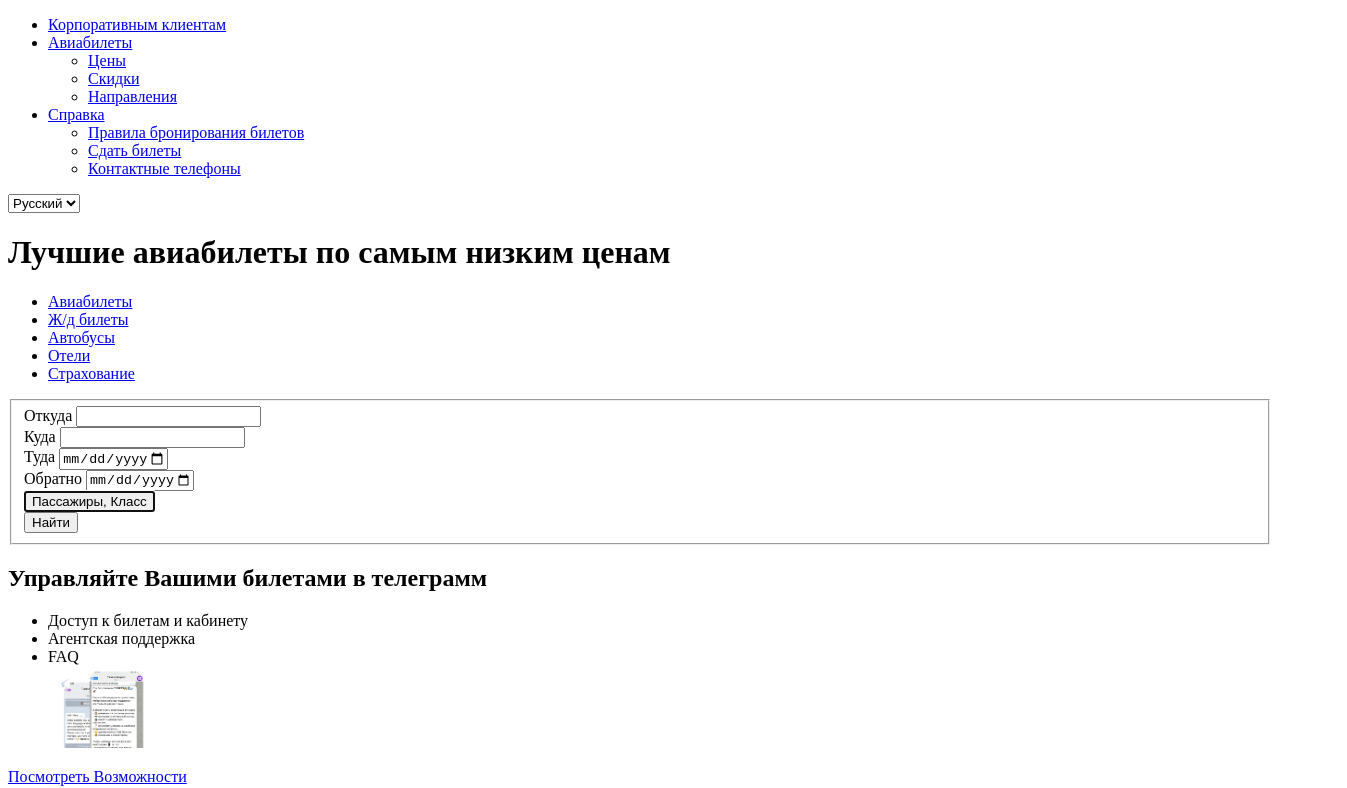
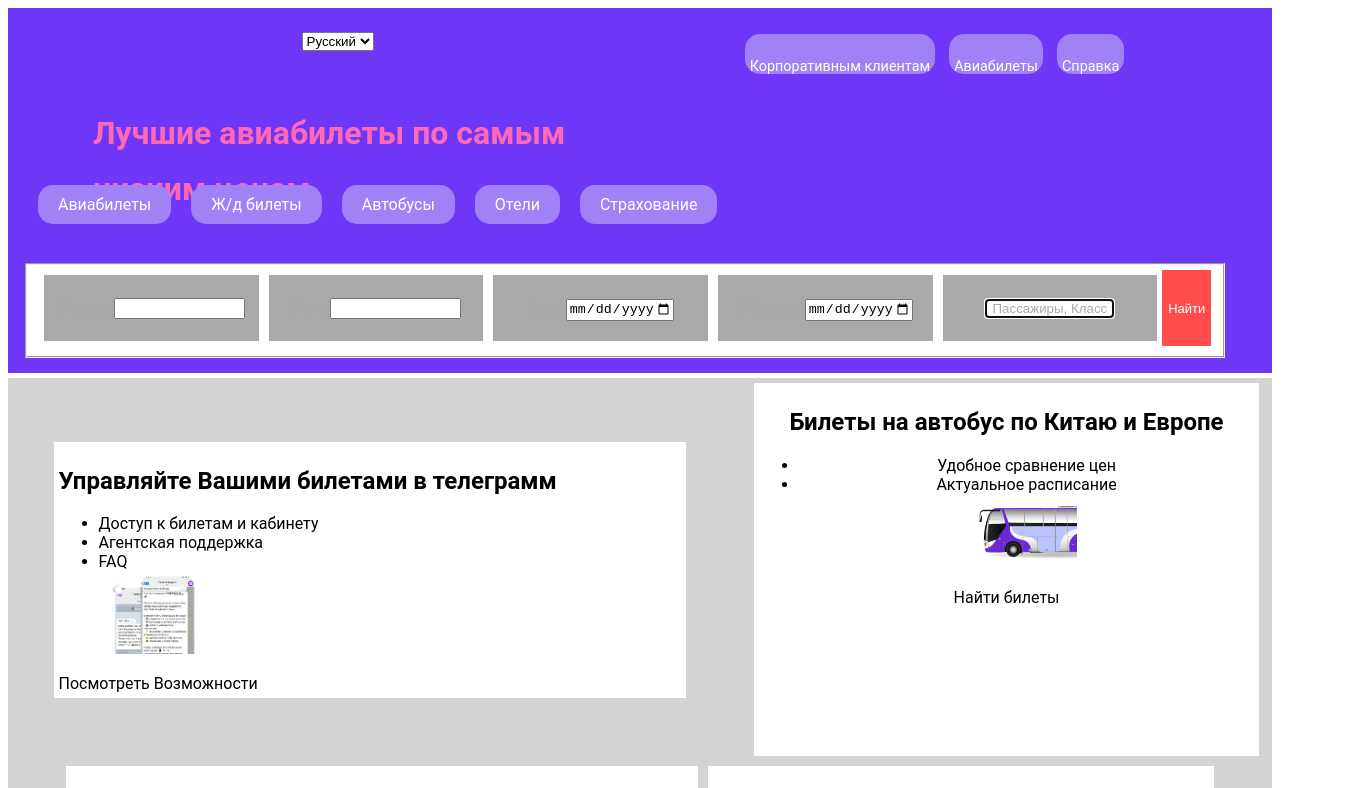
Before and after one commit to antonBuldygin/javarush-project-1, a website: page index.html in a window 1280 px wide. Shown: the top 788 px of the page, 1347 px wide, since content can reach past the window. Drawn offline with Linux system fonts and the light colour scheme.

Commit message:
1st commit with styles

```diff
--- a/css/styles.css
+++ b/css/styles.css
@@ -0,0 +1,229 @@
+body {
+      font-family: 'Roboto', 'Inter', sans-serif;
+}
+div {
+      text-align: center;
+      box-sizing: border-box;
+      /*border: solid 1px red;*/
+      margin: 5px;
+      padding: 5px;
+}
+a {
+      color: #000;
+      text-decoration: none;
+      cursor: cell;
+}
+main {
+      display: flex;
+      background-color: lightgrey;
+      flex-wrap: wrap;
+      width: 100%;
+      /*justify-content: space-around;*/
+      justify-content: center;
+      /*justify-content: space-evenly;*/
+}
+.menu_block h1 {
+      text-align: start;
+      margin-left: 80px;
+}
+.menu_block, .top-menu { width: 100%;
+      margin-left: 0%;
+}
+/*main div {*/
+/*    !*flex: 1 1 calc(33.333% - 20px);*!*/
+/*}*/
+main #manage {
+      background-color: #FFFFFF;
+      width: 50%;
+      margin-left: 3%;
+}
+main #tickets {background-color: #FFFFFF;
+      width: 40%;
+}
+main #destinations {background-color: #FFFFFF;
+      width: 50%;
+}
+main #top-10-airlines {background-color: #FFFFFF;
+      width: 40%;
+}
+main #hot-tickets {
+      background-color: #FFFFFF;
+      width: 50%;
+}
+main #faq {width: 40%;
+      height: 20%;
+      background-color: #FFFFFF;}
+main #proposals {width: 40%;
+      height: 20%;
+      background-color: #FFFFFF; }
+footer {
+      background-color: #FAFAFA;
+}
+footer ul {
+      text-align: left;
+      list-style-type: none;
+}
+.footer-content {
+      display: flex;
+}
+.low-images {
+      width: 90%;
+      justify-content: stretch;
+      display: flex;
+}
+.top-images {
+      width: 90%;
+      justify-content: stretch; /* горизонтальное центрирование */
+      /*align-items: center; /*/
+      display: flex;
+}
+#header {
+      /*display: flex;*/
+      left: 0;
+      line-height: 3.5em;
+      top: 0;
+      width: 100%;
+      background-color: #6E36F7;
+}
+#header .list_of_options {
+      display: flex;
+      /*flex-direction: column;*/
+      justify-content: flex-start; /* Распределение элементов с равными промежутками */
+      padding: 10px;
+}
+
+.nav-item {
+      color: white;
+      /*text-decoration: none;*/
+      padding: 10px 20px;
+      background-color: #a182f6;
+
+      border-radius: 15px;
+}
+.nav-item:hover {
+      background-color: #5e488d;
+}
+#header .list_of_options a {
+      color: #FFFFFF;
+}
+#header .find {
+      background-color: #FF4D4D;
+      border: #FFFFFF;
+      font-size: 13px;
+      color: #FFFFFF;
+}
+#header .navmenu a {
+      color: #FFFFFF
+}
+.navmenu #language {
+      background-color: #6E36F7;
+      color: #FFFFFF
+}
+/*.menu_block .links {*/
+/*      align-content: stretch;*/
+/*      width: 100%;*/
+/*      box-sizing: border-box;*/
+/*}*/
+.menu_block h1 {
+      width: 100%;
+      color: hotpink;
+      height: 30px;
+}
+p, td {text-align: justify;
+      margin: 5%;
+}
+td, th {text-align: left;
+      margin: 5%;
+}
+#manage {text-align: left;
+      margin: 5%;}
+#header #search-form fieldset {
+      display: flex;
+      width: 95%;
+      color: darkgray;
+      background-color: #FFFFFF;
+}
+#header .city-from-menu, .city-to-menu, .data-to-menu, .data-from-menu, .passenger-menu {
+      /*flex: 1 1 calc(33.333% - 20px);*/
+      height: 10%;
+      width: 20%;
+      background-color: darkgray;
+}
+#header #cities, #cities_to {
+      width: 60%;
+}
+.passengers-button {
+      color: darkgray;
+      background-color: #FFFFFF;
+      border: #FFFFFF;
+}
+#header ul li {
+      display: inline-block;
+      padding: 5px;
+      margin: 5px;
+      height: 10%;
+}
+#header ul li:hover {
+      background-color: #a182f6;
+}
+.partners-programm {color: rgba(7, 7, 245, 0.84);
+      border: solid 1px rgba(7, 7, 245, 0.84);
+      text-align: center;
+      padding: 14px;
+      height: 50px;
+      border-radius: 5px;
+      /*vertical-align: middle;*/
+}
+
+
+/*| Navigation |*/
+
+#navv{
+      /*background: #334; !* Задаем основной фон меню *!*/
+      padding: 0 3%; /* Задаем внутренние отступы */
+      float: right;
+      margin-right: 100px;
+
+}
+
+#navv ul {
+      list-style: none; /* Убираем маркер для элементов списка */
+}
+
+#navv ul li {
+      background: #a182f6;
+      display:inline-block;/*Выстраиваем пункты меню в ряд по горизонтали */
+      border-radius: 15px;
+}
+
+#navv ul li a {
+      display:block; /* Настраиваем оформление пунктов меню */
+      /*padding: 1px 10px;*/
+      font-size: .9em;
+      color: #FFFFFF;
+      /*letter-spacing: 1px;*/
+      /*text-decoration: none;*/
+      /*text-transform: uppercase;*/
+      /*border-top: 1px solid #445;*/
+      height: 30px;
+
+
+}
+
+#navv ul li:hover {
+      background: #5e488d; /* Меняем фон пункта меню при наведении указателя мыши */
+}
+
+#navv ul li ul {
+      display: none; /* Прячем пункты выпадающего блока меню */
+      position:absolute;
+      background: #a182f6; /* Задаем фон выпадающего блока меню */
+}
+
+#navv ul li:hover ul {
+      display:block; /* Отображаем подменю при наведении мыши */
+}
+
+#navv ul li ul li {
+      display:block; /* Выстраиваем по вертикали пункты выпадающего меню */
+}
--- a/index.html
+++ b/index.html
@@ -10,28 +10,28 @@
 <body>
 <header id="header">
 	<div class="top-menu">
-		<nav class="navmenu">
-			<ul>
-				<li class="corporate_clients">
-					<a href="#home">Корпоративным клиентам</a>
-				</li>
-				<li class="sub-menu">
-					<a href="#about">Авиабилеты</a>
+		<nav id="navv">
 			<ul>
 				<li>
-							<a href="#blog.html">Цены</a>
+					<a href="#/">Корпоративным клиентам</a>
 				</li>
 				<li>
-							<a href="#blog-post.html">Скидки</a>
+					<a href="#">Авиабилеты</a>
+					<ul>
+						<li>
+							<a href="#/about">Цены</a>
 						</li>
 						<li>
-							<a href="#portfolio-post.html">Направления</a>
+							<a href="#/history">Скидки</a>
+						</li>
+						<li>
+							<a href="#/privacy-policy">Направления</a>
 						</li>
 					</ul>
 				</li>
-				<li class="sub-menu">
-					<a href="#help">Справка</a>
-					<ul>
+				<li>
+					<a href="/sitemap">Справка</a>
+					<ul class="second">
 						<li>
 							<a href="#blog.html">Правила бронирования билетов</a>
 						</li>
@@ -44,6 +44,7 @@
 					</ul>
 				</li>
 			</ul>
+		</nav>
 		<select id='language' name="language">
 			<option value="ru">Русский</option>
 			<option value="en">English</option>
@@ -54,30 +55,34 @@
 	<div class="menu_block">
 		<h1>Лучшие авиабилеты по самым низким ценам</h1>
 		<div class="list_of_options">
-			<nav class="links">
-				<ul>
-					<li>
-						<a href="#airtickets">Авиабилеты</a>
-					</li>
-					<li>
-						<a href="#railtickets">Ж/д билеты</a>
-					</li>
-					<li>
-						<a href="#buses">Автобусы</a>
-					</li>
-					<li>
-						<a href="#hotels">Отели</a>
-					</li>
-					<li>
-						<a href="#insuarance">Страхование</a>
-					</li>
-				</ul>
-			</nav>
+			<!--			<nav class="links">-->
+			<!--				<ul>-->
+			<div>
+				<a href="https://javarush.com/quests/lectures/ru.javarush.web.core.lecture.level09.lecture06"
+				   target='_blank' class="nav-item">Авиабилеты
+				</a>
+			</div>
+			<div>
+				<a href="https://javarush.com/quests/lectures/ru.javarush.web.core.lecture.level09.lecture06"
+				   target='_blank' class="nav-item">Ж/д билеты
+				</a>
+			</div>
+			<div>
+				<a href="#buses" class="nav-item">Автобусы</a>
+			</div>
+			<div>
+				<a href="#hotels" class="nav-item">Отели</a>
+			</div>
+			<div>
+				<a href="#insuarance" class="nav-item">Страхование</a>
+			</div>
+			<!--				</ul>-->
+			<!--			</nav>-->
 		</div>
 		<div id="search-form">
 			<form method="get" action="#">
 				<fieldset>
-					<div class="search-menu">
+					<div class="city-from-menu">
 						<label for="city-from">Откуда</label>
 						<input list="city-from" name="city-from" id="cities">
 						<datalist id="city-from">
@@ -112,7 +117,7 @@
 							</option>
 						</datalist>
 					</div>
-					<div>
+					<div class="city-to-menu">
 						<label for="city-to">Куда</label>
 						<input list="city-to" name="city-to" id="cities_to">
 						<datalist id="city-to">
@@ -147,15 +152,15 @@
 							</option>
 						</datalist>
 					</div>
-					<div>
+					<div class="data-to-menu">
 						<label for="datato">Туда</label>
 						<input type="date" name="data-to" min="2024-06-01" max="2025-08-31" id="datato"/>
 					</div>
-					<div>
+					<div class="data-from-menu">
 						<label for="datafrom">Обратно</label>
 						<input type="date" name="datafrom" min="2024-06-01" max="2025-08-31" id="datafrom"/>
 					</div>
-					<div>
+					<div class="passenger-menu">
 						<button autofocus class='passengers-button'>Пассажиры, Класс</button>
 						<dialog>
 							<p>Пассажиры, Класс </p>
@@ -383,12 +388,21 @@
 </main>
 <footer>
 	<div class="top-images">
+		<div>
 			<img src="img/assets/iata.svg" alt="IATA логотип" width="150px">
+		</div>
+		<div>
 			<img src="img/assets/pci.svg" alt="Security Standards Council" width="200px">
+		</div>
+		<div>
 			<img src="img/assets/visa.svg" alt="Виза логотип" width="50px">
+		</div>
+		<div>
 			<img src="img/assets/mastercard.svg" alt="Мастеркард логотип" width="50px">
 		</div>
-	<div class="countries">
+	</div>
+	<div class="footer-content">
+		<div>
 			<h4>Страны</h4>
 			<ul>
 				<li>
@@ -414,7 +428,7 @@
 				</li>
 			</ul>
 		</div>
-	<div class="cities">
+		<div>
 			<h4>Города</h4>
 			<ul>
 				<li>
@@ -440,18 +454,23 @@
 				</li>
 			</ul>
 		</div>
-	<div class="destinations">
+		<div>
 			<h4>Направления</h4>
 			<ul>
 				<li>
-				<a href="#return">Кишинев - Стамбул
+					<a href="https://www.aviasales.ru/?marker=15468.yddbb47501869413&yclid=16151912964366794751"
+					   target='_blank'>Кишинев - Стамбул
 					</a>
 				</li>
 				<li>
-				<a href="#return">Кишинев -Анталия</a>
+					<a href="https://www.aviasales.ru/?marker=15468.yddbb47501869413&yclid=16151912964366794751"
+					   target='_blank'>Кишинев -Анталия
+					</a>
 				</li>
 				<li>
-				<a href="#return">Варшава - Торонто</a>
+					<a href="https://www.aviasales.ru/?marker=15468.yddbb47501869413&yclid=16151912964366794751"
+					   target='_blank'>Варшава - Торонто
+					</a>
 				</li>
 				<li>
 					<a href="#return">Варшава - Париж</a>
@@ -468,7 +487,7 @@
 				</li>
 			</ul>
 		</div>
-	<div class="airports">
+		<div>
 			<h4>Аэропорты</h4>
 			<ul>
 				<li>
@@ -494,7 +513,7 @@
 				</li>
 			</ul>
 		</div>
-	<div class="airlines">
+		<div>
 			<h4>Авиакомпании</h4>
 			<ul>
 				<li>
@@ -517,11 +536,9 @@
 				</li>
 			</ul>
 		</div>
-	<div class="services">
+		<div>
+			<h4>Наши сервисы</h4>
 			<ul>
-			<li>
-				<a href="#return">Наши сервисы</a>
-			</li>
 				<li>
 					<a href="#return">Рейтинг авиакомпаний</a>
 				</li>
@@ -541,8 +558,9 @@
 				</li>
 			</ul>
 		</div>
+	</div>
 	<div class="low-images">
-		<div> Партнерская программа</div>
+		<div class='partners-programm'> Партнерская программа</div>
 		<div>
 			<img src="img/assets/ttn.png" alt="TTN логотип" width="100px">
 		</div>
```
Lines whose indentation alone changed are shown as unchanged.
